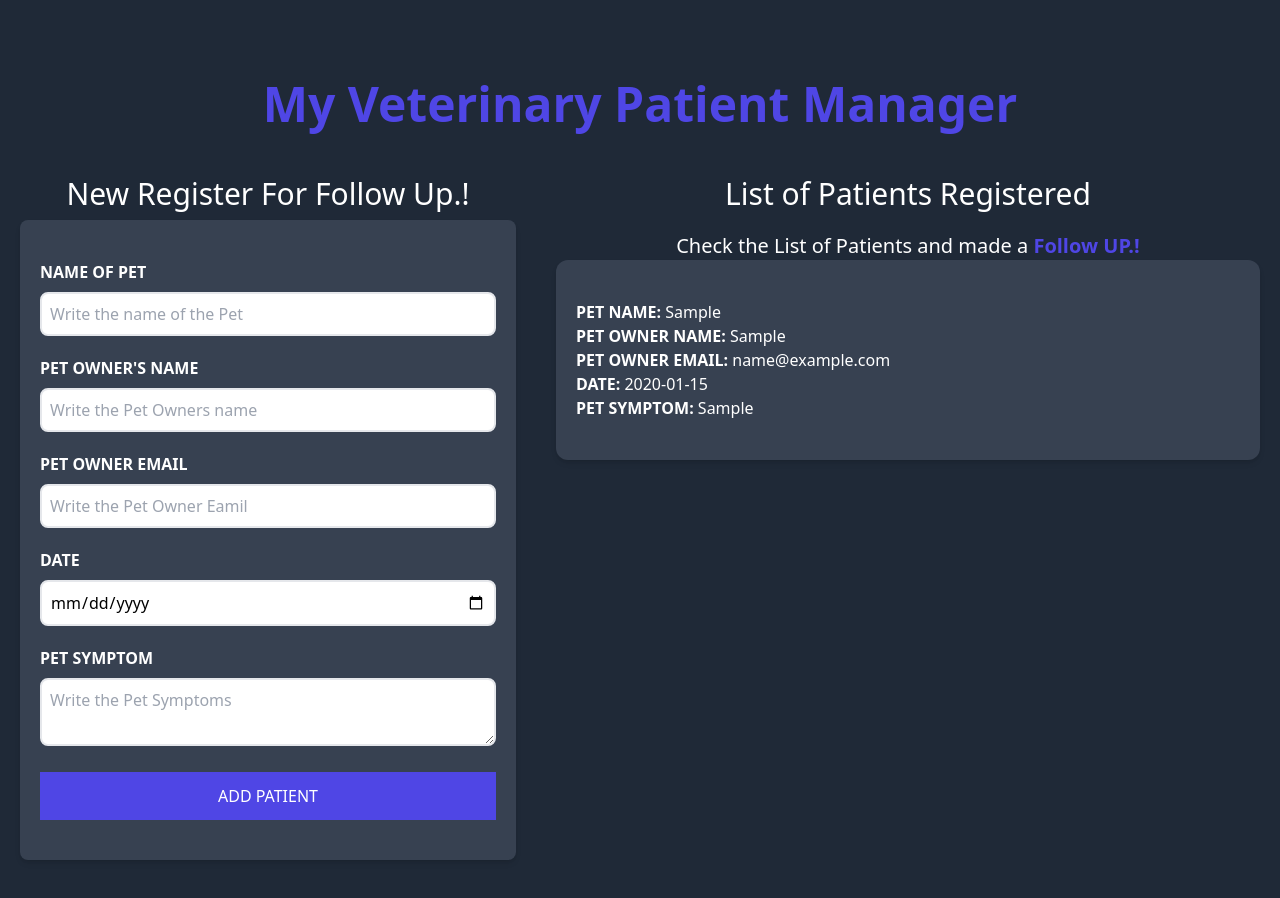
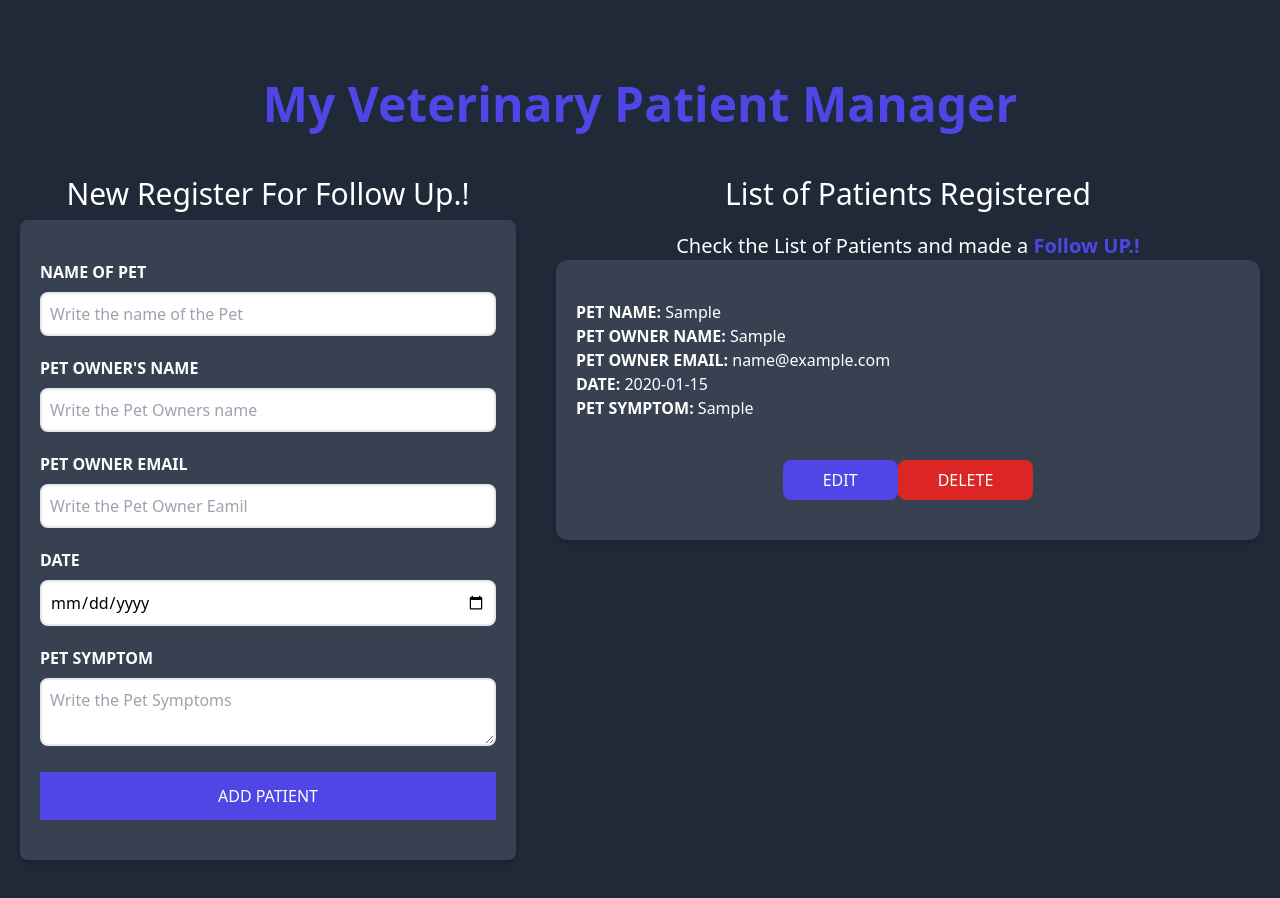
Before and after one commit to MROMERO2100/react-vet-patients, a React (Vite) app: page / in a window 1280 px wide. Both pictures are taken after typing "Sample", "Sample", "name@example.com", "2020-01-15", "Sample" into the empty fields and a click on the input "Add Patient". Shown: the top 898 px of the page. Built offline with nearby package versions, Linux system fonts and the light colour scheme.

Commit message:
Adding the Update and Delete Patient Funcionality.

```diff
--- a/src/App.jsx
+++ b/src/App.jsx
@@ -4,19 +4,28 @@ import Header from "./components/Header"
 import ListadoPacientes from "./components/ListadoPacientes"
 
 function App() {
-  const [paciente, setPaciente] = useState([]);
+  const [pacientes, setPacientes] = useState([]);
+  const [paciente, setPaciente] = useState({});
+
+  const deletePaciente = id => {
+    const pacienteUpdate = pacientes.filter(paciente => paciente.id !== id);
+    setPacientes(pacienteUpdate);
+  }
 
   return (
     <div className="container mx-auto mt-20">
       <Header />
       <div className="mt-12 md:flex">
         <Formulario
+          pacientes={pacientes}
+          setPacientes={setPacientes}
           paciente={paciente}
           setPaciente={setPaciente}
         />
         <ListadoPacientes
-          paciente={paciente}
+          pacientes={pacientes}
           setPaciente={setPaciente}
+          deletePaciente={deletePaciente}
         />
       </div>
     </div>
--- a/src/components/Formulario.jsx
+++ b/src/components/Formulario.jsx
@@ -1,7 +1,7 @@
 import { useState, useEffect } from 'react'
 import Error from './Error';
 
-const Formulario = ({ paciente, setPaciente }) => {
+const Formulario = ({ pacientes, setPacientes, paciente, setPaciente }) => {
     const [petName, setPetName] = useState('');
     const [petOwnerName, setpetOwnerName] = useState('');
     const [petOwnerEnmail, setpetOwnerEnmail] = useState('');
@@ -11,11 +11,20 @@ const Formulario = ({ paciente, setPaciente }) => {
     const [error, setError] = useState(false);
     const [mesajeError, setmesajeError] = useState('');
 
+    useEffect(() => {
+        if (Object.keys(paciente).length > 0) {
+            setPetName(paciente.petName);
+            setpetOwnerName(paciente.petOwnerName);
+            setpetOwnerEnmail(paciente.petOwnerEnmail);
+            setpetDate(paciente.petDate);
+            setpetSymptom(paciente.petSymptom);
+        }
+    }, [paciente])
+
     const generarId = () => {
         const random = Math.random().toString(36).substr(2);
         const fecha = Date.now().toString(36);
-
-        return random+fecha;
+        return random + fecha;
     }
 
     const handleSubmit = (e) => {
@@ -34,11 +43,21 @@ const Formulario = ({ paciente, setPaciente }) => {
             petOwnerName,
             petOwnerEnmail,
             petDate,
-            petSymptom,
-            id: generarId()
+            petSymptom
         }
-        //console.log(objPaciente)
-        setPaciente([...paciente, objPaciente])
+
+        if (paciente.id) {
+            //UPDATE ENTRY
+            objPaciente.id = paciente.id;
+            const pacienteUpdate = pacientes.map(pacienteState => pacienteState.id === paciente.id ? objPaciente : pacienteState);
+            setPacientes(pacienteUpdate);
+            setPaciente({});
+
+        } else {
+            //NEW ENTRY
+            objPaciente.id = generarId();
+            setPacientes([...pacientes, objPaciente])
+        }
         //RESETEAR EL FORMULARIO
         setPetName('');
         setpetOwnerName('');
@@ -123,7 +142,7 @@ const Formulario = ({ paciente, setPaciente }) => {
                 <input
                     type='submit'
                     className='bg-indigo-600 text-white w-full p-3 text-center uppercase hover:bg-indigo-300 cursor-pointer transition-colors'
-                    value='Add Patient'
+                    value={paciente.id ? 'Update Patient' : 'Add Patient'}
                 />
             </form>
         </div>
--- a/src/components/ListadoPacientes.jsx
+++ b/src/components/ListadoPacientes.jsx
@@ -1,10 +1,10 @@
 import { useState, useEffect } from 'react'
 import Pacientes from './Pacientes'
 
-const ListadoPacientes = ({ paciente }) => {
+const ListadoPacientes = ({ pacientes, setPaciente, deletePaciente }) => {
     return (
         <div className="md:w-1/2 lg:w-3/5 md:h-screen overflow-y-scroll">
-            {paciente && paciente.length ?
+            {pacientes && pacientes.length ?
                 (
                     <>
                         <h2 className='text-white text-center text-bold text-3xl'>
@@ -14,10 +14,12 @@ const ListadoPacientes = ({ paciente }) => {
                             Check the List of Patients and made a {''}
                             <span className='text-indigo-600 font-bold'>Follow UP.!</span>
                         </p>
-                        {paciente.map(paciente => (
+                        {pacientes.map(paciente => (
                             <Pacientes
                                 key={paciente.id}
                                 paciente={paciente}
+                                setPaciente={setPaciente}
+                                deletePaciente={deletePaciente}
                             />
                         ))}
                     </>
--- a/src/components/Pacientes.jsx
+++ b/src/components/Pacientes.jsx
@@ -1,8 +1,16 @@
 import { useState, useEffect } from 'react'
 
-const Pacientes = ({ paciente }) => {
+const Pacientes = ({ paciente, setPaciente, deletePaciente }) => {
 
-    const { petName, petOwnerName, petOwnerEnmail, petDate, petSymptom } = paciente;
+    const { petName, petOwnerName, petOwnerEnmail, petDate, petSymptom, id } = paciente;
+
+    const handleDelete = () => {
+        const response = confirm('Are you sure to Delete.?');
+
+        if (response) {
+            deletePaciente(id);
+        }
+    }
 
     return (
         <div className='mx-5 bg-gray-700 shadow-md px-5 py-10 rounded-xl'>
@@ -26,6 +34,21 @@ const Pacientes = ({ paciente }) => {
                 Pet Symptom: {''}
                 <span className='font-normal normal-case'>{petSymptom}</span>
             </p>
+            <div className='flex justify-center mt-10'>
+                <button
+                    type='button'
+                    className='bg-indigo-600 hover:bg-indigo-300 text-white py-2 px-10 text-center uppercase rounded-lg cursor-pointer transition-colors'
+                    onClick={() => setPaciente(paciente)}
+                >Edit
+                </button>
+                <button
+                    type='button'
+                    className='bg-red-600 hover:bg-red-300 text-white py-2 px-10 text-center uppercase rounded-lg cursor-pointer transition-colors'
+                    onClick={handleDelete}
+                >
+                    Delete
+                </button>
+            </div>
         </div>
     )
 }
```
